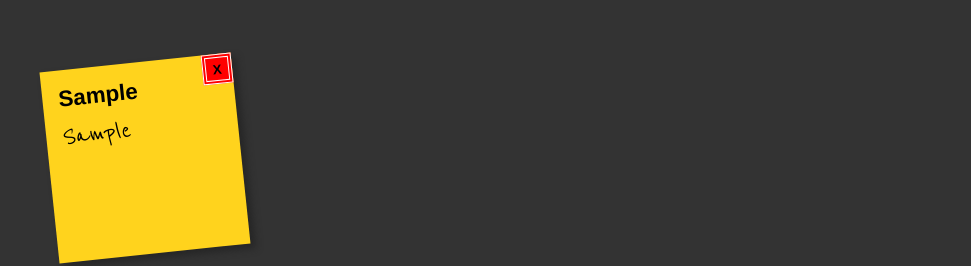
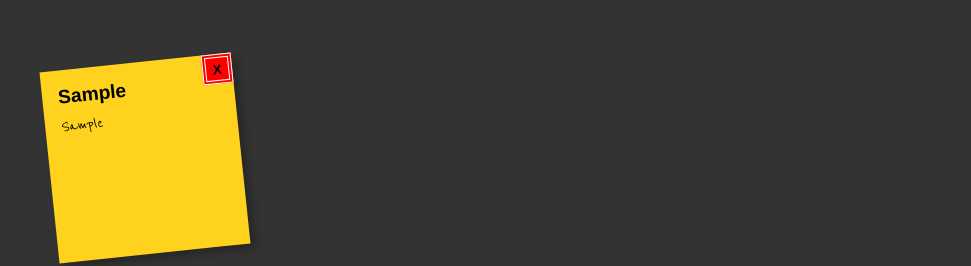
Before and after one commit to tharunShiv/stick-it-notes, a website: page index.html in a window 1280 px wide. Both pictures are taken after typing "Sample", "Sample" into the empty fields and a click on the button "Create Note". Shown: the part 204-470 px from the top of the page, without its empty margins (31-1002 px from the left). Drawn offline with Linux system fonts and the light colour scheme.

```diff
--- a/style.css
+++ b/style.css
@@ -92,14 +92,14 @@
 }
 
 ul li h2 {
-  font-size: 140%;
+  font-size: 1.2rem;
   font-weight: bold;
   padding-bottom: 10px;
 }
 
 ul li p {
   font-family: "Reenie Beanie", arial, sans-serif;
-  font-size: 180%;
+  font-size: 1.1rem;
 }
 
 .delete {
```
